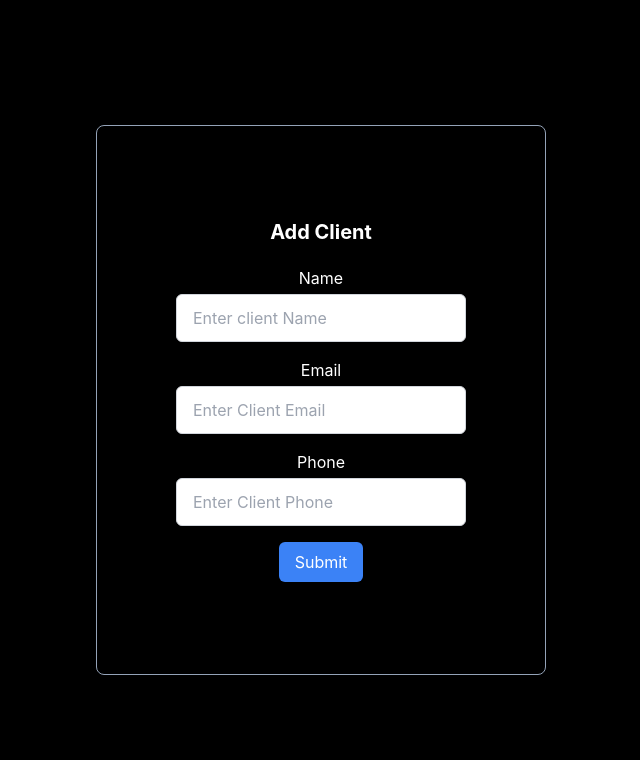
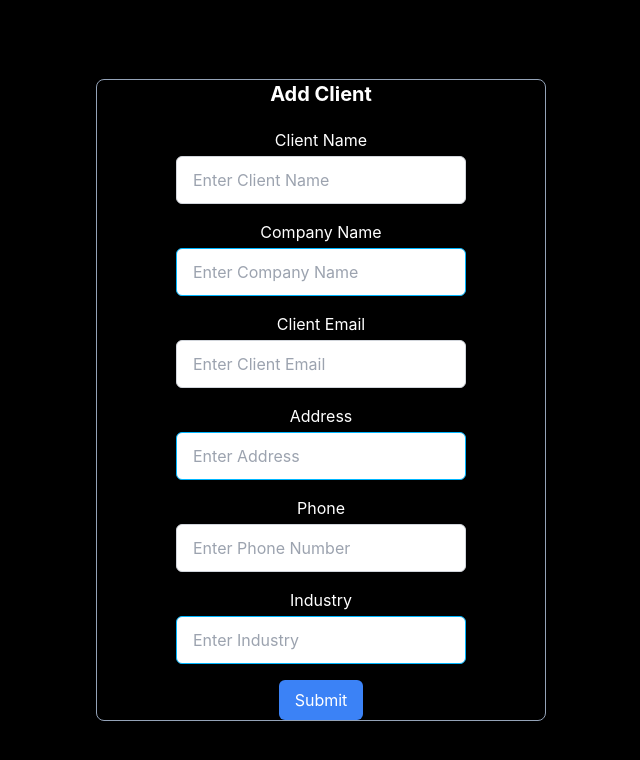
Before and after one commit to rohitcod3/Agency-Frontend, a React (Vite) app: page /clients in a window 1280 px wide. Both pictures are taken after a click on the button "Add Client". Shown: the top 760 px of the page, without its empty margins (319-959 px from the left). Built offline with nearby package versions, Linux system fonts and the light colour scheme; no server answers.

Commit message:
fixed crud operation for clients

```diff
--- a/src/components/ClientComponent.jsx
+++ b/src/components/ClientComponent.jsx
@@ -7,11 +7,14 @@ import {
 import { useNavigate, useParams } from "react-router-dom";
 
 export const ClientComponent = () => {
-  const [name, setName] = useState("");
-  const [email, setEmail] = useState("");
+  const [clientName, setClientName] = useState("");
+  const [companyName, setCompanyName] = useState("");
+  const [clientEmail, setClientEmail] = useState("");
+  const [address, setAddress] = useState("");
   const [phone, setPhone] = useState("");
+  const [industry, setIndustry] = useState("");
   const { id } = useParams();
-  const [errors, setErrors] = useState({ name: "", email: "", phone: "" });
+  const [errors, setErrors] = useState({});
 
   const formRef = useRef(null);
   const navigate = useNavigate();
@@ -20,9 +23,14 @@ export const ClientComponent = () => {
     if (id) {
       getClient(id)
         .then((response) => {
-          setName(response.data.name);
-          setEmail(response.data.email);
-          setPhone(response.data.phone);
+          console.log("response", response.data);
+          const client = response.data;
+          setClientName(client.clientName);
+          setCompanyName(client.companyName);
+          setClientEmail(client.clientEmail);
+          setAddress(client.address);
+          setPhone(client.phone);
+          setIndustry(client.industry);
         })
         .catch((error) => {
           console.error(error);
@@ -32,8 +40,16 @@ export const ClientComponent = () => {
 
   const saveOrUpdateClient = (e) => {
     e.preventDefault();
-    if (validateForm()) {
-      const client = { name, email, phone };
+
+    // Create the client object
+    const client = {
+      clientName,
+      companyName,
+      clientEmail,
+      address,
+      phone,
+      industry,
+    };
 
     if (id) {
       updateClient(id, client)
@@ -44,31 +60,24 @@ export const ClientComponent = () => {
         .then(() => navigate("/clients"))
         .catch((error) => console.error(error));
     }
-    }
   };
 
   const validateForm = () => {
     let valid = true;
-    const errorsCopy = { ...errors };
+    const errorsCopy = {};
 
-    if (name.trim()) {
-      errorsCopy.name = "";
-    } else {
-      errorsCopy.name = "Name is required";
+    if (!clientName.trim()) {
+      errorsCopy.clientName = "Client Name is required";
       valid = false;
     }
 
-    if (email.trim()) {
-      errorsCopy.email = "";
-    } else {
-      errorsCopy.email = "Email is required";
+    if (!clientEmail.trim()) {
+      errorsCopy.clientEmail = "Client Email is required";
       valid = false;
     }
 
-    if (phone.trim()) {
-      errorsCopy.phone = "";
-    } else {
-      errorsCopy.phone = "Phone is required";
+    if (!phone.trim()) {
+      errorsCopy.phone = "Phone number is required";
       valid = false;
     }
 
@@ -88,41 +97,64 @@ export const ClientComponent = () => {
 
       <form onSubmit={saveOrUpdateClient} ref={formRef}>
         <div className="mb-4">
-          <label className="block m-1">Name</label>
+          <label className="block m-1">Client Name</label>
           <input
             type="text"
-            placeholder="Enter client Name"
-            value={name}
-            onChange={(e) => setName(e.target.value)}
+            placeholder="Enter Client Name"
+            value={clientName}
+            onChange={(e) => setClientName(e.target.value)}
             className={`input input-bordered input-info w-full max-w-[290px] rounded-md border ${
-              errors.name ? "border-red-500" : "border-gray-300"
+              errors.clientName ? "border-red-500" : "border-gray-300"
             }`}
           />
-          {errors.name && (
-            <p className="text-red-500 text-sm mt-1">{errors.name}</p>
-          )}
-        </div>
-        <div className="mb-4">
-          <label className="block mb-1">Email</label>
-          <input
-            type="email"
-            placeholder="Enter Client Email"
-            value={email}
-            onChange={(e) => setEmail(e.target.value)}
-            className={`input input-bordered input-info w-full max-w-[290px] rounded-md border ${
-              errors.email ? "border-red-500" : "border-gray-300"
-            }`}
-          />
-          {errors.email && (
-            <p className="text-red-500 text-sm mt-1">{errors.email}</p>
+          {errors.clientName && (
+            <p className="text-red-500 text-sm mt-1">{errors.clientName}</p>
           )}
         </div>
 
         <div className="mb-4">
-          <label className="block mb-1">Phone</label>
+          <label className="block m-1">Company Name</label>
           <input
             type="text"
-            placeholder="Enter Client Phone"
+            placeholder="Enter Company Name"
+            value={companyName}
+            onChange={(e) => setCompanyName(e.target.value)}
+            className="input input-bordered input-info w-full max-w-[290px] rounded-md"
+          />
+        </div>
+
+        <div className="mb-4">
+          <label className="block m-1">Client Email</label>
+          <input
+            type="email"
+            placeholder="Enter Client Email"
+            value={clientEmail}
+            onChange={(e) => setClientEmail(e.target.value)}
+            className={`input input-bordered input-info w-full max-w-[290px] rounded-md border ${
+              errors.clientEmail ? "border-red-500" : "border-gray-300"
+            }`}
+          />
+          {errors.clientEmail && (
+            <p className="text-red-500 text-sm mt-1">{errors.clientEmail}</p>
+          )}
+        </div>
+
+        <div className="mb-4">
+          <label className="block m-1">Address</label>
+          <input
+            type="text"
+            placeholder="Enter Address"
+            value={address}
+            onChange={(e) => setAddress(e.target.value)}
+            className="input input-bordered input-info w-full max-w-[290px] rounded-md"
+          />
+        </div>
+
+        <div className="mb-4">
+          <label className="block m-1">Phone</label>
+          <input
+            type="text"
+            placeholder="Enter Phone Number"
             value={phone}
             onChange={(e) => setPhone(e.target.value)}
             className={`input input-bordered input-info w-full max-w-[290px] rounded-md border ${
@@ -132,6 +164,17 @@ export const ClientComponent = () => {
           {errors.phone && (
             <p className="text-red-500 text-sm mt-1">{errors.phone}</p>
           )}
+        </div>
+
+        <div className="mb-4">
+          <label className="block m-1">Industry</label>
+          <input
+            type="text"
+            placeholder="Enter Industry"
+            value={industry}
+            onChange={(e) => setIndustry(e.target.value)}
+            className="input input-bordered input-info w-full max-w-[290px] rounded-md"
+          />
         </div>
 
         <button
--- a/src/components/ListClientComponent.jsx
+++ b/src/components/ListClientComponent.jsx
@@ -9,12 +9,12 @@ export const ListClientComponent = () => {
   useEffect(() => {
     getAllClients();
   }, []);
-  console.log("this is clients: ", clients);
+  // console.log("this is clients: ", clients);
   const getAllClients = () => {
     listClients()
       .then((response) => {
-        console.log(response.data);
-        console.log(Array.isArray(response.data));
+        // console.log(response.data);
+        // console.log(Array.isArray(response.data));
         setClients(response.data);
       })
       .catch((error) => {
@@ -26,12 +26,13 @@ export const ListClientComponent = () => {
     navigate("/add-client");
   };
 
-  const updateClient = (id) => {
-    navigate(`/update-client/${id}`);
+  const updateClient = (clientId) => {
+    navigate(`/update-client/${clientId}`);
+    // console.log("this is client id in update function", clientId);
   };
 
-  const removeClient = (id) => {
-    deleteClient(id)
+  const removeClient = (clientId) => {
+    deleteClient(clientId)
       .then(() => {
         getAllClients();
       })
@@ -71,13 +72,13 @@ export const ListClientComponent = () => {
                 <td className="border px-4 py-2">
                   <button
                     className="bg-blue-500 text-white px-3 py-1 rounded-md hover:bg-blue-600 mr-2"
-                    onClick={() => updateClient(client.id)}
+                    onClick={() => updateClient(client.clientId)}
                   >
                     Update
                   </button>
                   <button
                     className="bg-red-500 text-white px-3 py-1 rounded-md hover:bg-red-600"
-                    onClick={() => removeClient(client.id)}
+                    onClick={() => removeClient(client.clientId)}
                   >
                     Delete
                   </button>
--- a/src/components/ListProjectComponent.jsx
+++ b/src/components/ListProjectComponent.jsx
@@ -62,7 +62,7 @@ export const ListProjectComponent = () => {
         <tbody>
           {projects.map((project) => (
             <tr key={project.id}>
-              <td className="border px-4 py-2">{project.id}</td>
+              <td className="border px-4 py-2">{project.clientId}</td>
               <td className="border px-4 py-2">{project.projectName}</td>
               <td className="border px-4 py-2">{project.startDate}</td>
               <td className="border px-4 py-2">{project.endDate}</td>
@@ -71,13 +71,13 @@ export const ListProjectComponent = () => {
               <td className="border px-4 py-2">
                 <button
                   className="bg-blue-500 text-white px-3 py-1 rounded-md hover:bg-blue-600 mr-2"
-                  onClick={() => updateProject(project.id)}
+                  onClick={() => updateProject(project.clientId)}
                 >
                   Update
                 </button>
                 <button
                   className="bg-red-500 text-white px-3 py-1 rounded-md hover:bg-red-600"
-                  onClick={() => removeProject(project.id)}
+                  onClick={() => removeProject(project.clientId)}
                 >
                   Delete
                 </button>
--- a/src/components/ProjectComponent.jsx
+++ b/src/components/ProjectComponent.jsx
@@ -18,8 +18,10 @@ export const ProjectComponent = () => {
 
   useEffect(() => {
     if (id) {
+      console.log("getproject id data", id);
       getProject(id)
         .then((response) => {
+          console.log("api response", response.data);
           setProjectName(response.data.projectName);
           setStartDate(response.data.startDate);
           setEndDate(response.data.endDate);
--- a/src/services/ProjectService.js
+++ b/src/services/ProjectService.js
@@ -11,6 +11,8 @@ export const createProject = (project) => {
 };
 
 export const getProject = (projectId) => {
+    console.log("Fetching project with ID:", projectId);
+
     return axios.get(`${PROJECT_API_BASE_URL}/${projectId}`);
 };
 
```
Lines whose indentation alone changed are shown as unchanged.
